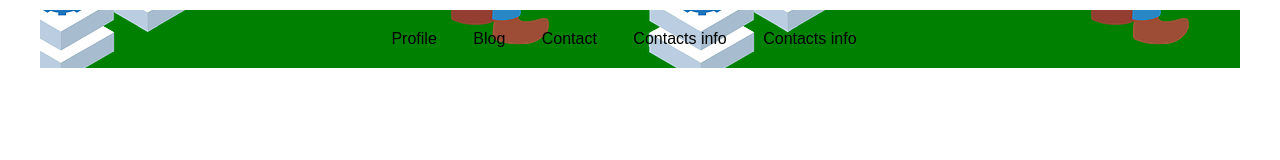
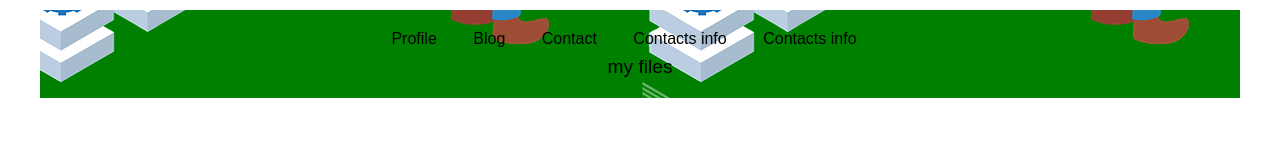
Before and after one commit to Arunkumar-lang/Codsoft1, a plain HTML site: page samplerepo/index.html in a window 1280 px wide. Drawn offline with Linux system fonts and the light colour scheme; files whose address does not match are found by name.

Commit message:
fix changes

```diff
--- a/samplerepo/index.html
+++ b/samplerepo/index.html
@@ -16,6 +16,7 @@
                 <li><a href="#">Contacts info</a></li>
                 <li><a href="#">Contacts info</a></li>
                 <li></li>
+                 <p>my files</p>
 
 
             </ul>
```
